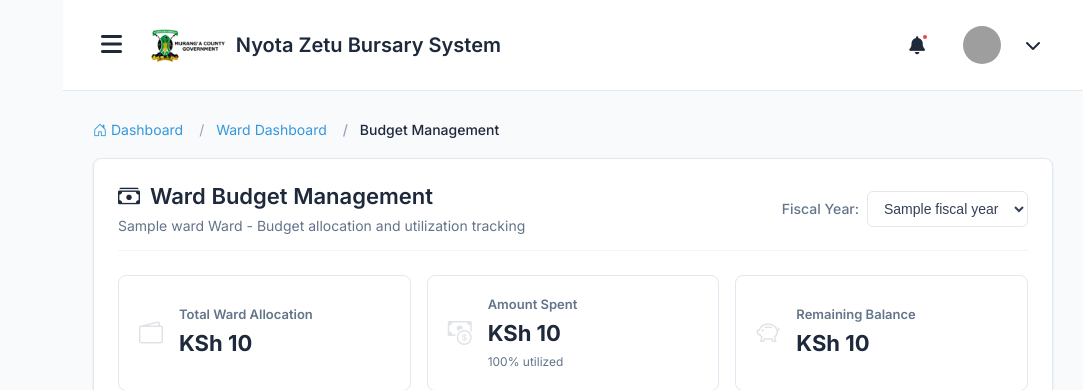
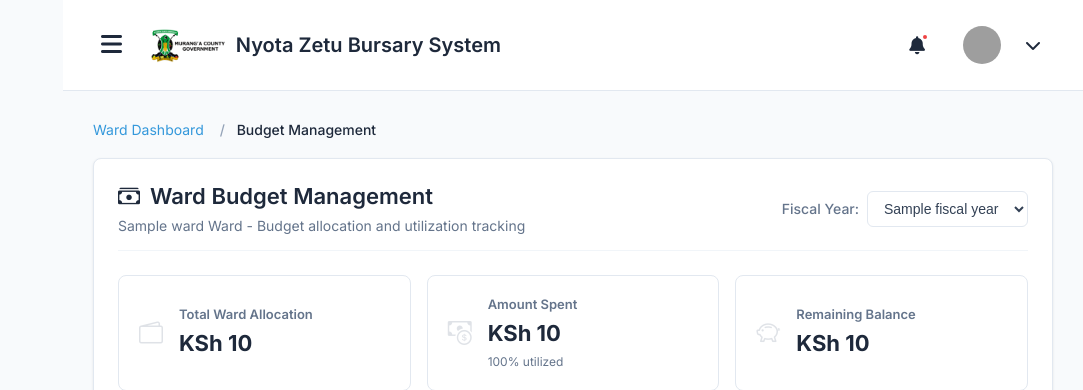
Before and after one commit to steve-ongera/NyotaZetu, a Django app: template templates/ward_admin/budget.html in a window 1280 px wide. Shown: the top 390 px of the page, without its empty margins (197-1280 px from the left). Run offline with Django 5.2, Linux system fonts and the light colour scheme; the template is opened without the code that fills it: most values are stand-ins (such as "Sample title", 1, 10 or a date in 2020); grey boxes are pictures that could not be loaded.

Commit message:
made updates

```diff
--- a/templates/ward_admin/applicant_detail.html
+++ b/templates/ward_admin/applicant_detail.html
@@ -761,11 +761,6 @@
     <nav aria-label="breadcrumb">
         <ol class="breadcrumb">
             <li class="breadcrumb-item">
-                <a href="{% url 'dashboard' %}">
-                    <i class="bi bi-house-door"></i> Dashboard
-                </a>
-            </li>
-            <li class="breadcrumb-item">
                 <a href="{% url 'ward_admin_dashboard' %}">Ward Dashboard</a>
             </li>
             <li class="breadcrumb-item">
--- a/templates/ward_admin/applicants_list.html
+++ b/templates/ward_admin/applicants_list.html
@@ -808,11 +808,6 @@
     <nav aria-label="breadcrumb">
         <ol class="breadcrumb">
             <li class="breadcrumb-item">
-                <a href="{% url 'dashboard' %}">
-                    <i class="bi bi-house-door"></i> Dashboard
-                </a>
-            </li>
-            <li class="breadcrumb-item">
                 <a href="{% url 'ward_admin_dashboard' %}">Ward Dashboard</a>
             </li>
             <li class="breadcrumb-item active">Applicants</li>
--- a/templates/ward_admin/application_detail.html
+++ b/templates/ward_admin/application_detail.html
@@ -595,11 +595,6 @@
     <nav aria-label="breadcrumb">
         <ol class="breadcrumb">
             <li class="breadcrumb-item">
-                <a href="{% url 'dashboard' %}">
-                    <i class="bi bi-house-door"></i> Dashboard
-                </a>
-            </li>
-            <li class="breadcrumb-item">
                 <a href="{% url 'ward_admin_dashboard' %}">Ward Dashboard</a>
             </li>
             <li class="breadcrumb-item">
--- a/templates/ward_admin/applications_list.html
+++ b/templates/ward_admin/applications_list.html
@@ -489,11 +489,7 @@
     <!-- Breadcrumb -->
     <nav aria-label="breadcrumb">
         <ol class="breadcrumb">
-            <li class="breadcrumb-item">
-                <a href="{% url 'dashboard' %}">
-                    <i class="bi bi-house-door"></i> Dashboard
-                </a>
-            </li>
+
             <li class="breadcrumb-item">
                 <a href="{% url 'ward_admin_dashboard' %}">
                     Ward Dashboard
--- a/templates/ward_admin/budget.html
+++ b/templates/ward_admin/budget.html
@@ -654,11 +654,6 @@
     <nav aria-label="breadcrumb">
         <ol class="breadcrumb">
             <li class="breadcrumb-item">
-                <a href="{% url 'dashboard' %}">
-                    <i class="bi bi-house-door"></i> Dashboard
-                </a>
-            </li>
-            <li class="breadcrumb-item">
                 <a href="{% url 'ward_admin_dashboard' %}">Ward Dashboard</a>
             </li>
             <li class="breadcrumb-item active">Budget Management</li>
--- a/templates/ward_admin/disbursements.html
+++ b/templates/ward_admin/disbursements.html
@@ -458,11 +458,6 @@
     <nav aria-label="breadcrumb">
         <ol class="breadcrumb">
             <li class="breadcrumb-item">
-                <a href="{% url 'dashboard' %}">
-                    <i class="bi bi-house-door"></i> Dashboard
-                </a>
-            </li>
-            <li class="breadcrumb-item">
                 <a href="{% url 'ward_admin_dashboard' %}">Ward Dashboard</a>
             </li>
             <li class="breadcrumb-item active">Disbursements</li>
--- a/templates/ward_admin/notifications.html
+++ b/templates/ward_admin/notifications.html
@@ -447,11 +447,6 @@
     <nav aria-label="breadcrumb">
         <ol class="breadcrumb">
             <li class="breadcrumb-item">
-                <a href="{% url 'dashboard' %}">
-                    <i class="bi bi-house-door"></i> Dashboard
-                </a>
-            </li>
-            <li class="breadcrumb-item">
                 <a href="{% url 'ward_admin_dashboard' %}">Ward Dashboard</a>
             </li>
             <li class="breadcrumb-item active">Notifications</li>
--- a/templates/ward_admin/pending_review.html
+++ b/templates/ward_admin/pending_review.html
@@ -549,11 +549,6 @@
     <nav aria-label="breadcrumb">
         <ol class="breadcrumb">
             <li class="breadcrumb-item">
-                <a href="{% url 'dashboard' %}">
-                    <i class="bi bi-house-door"></i> Dashboard
-                </a>
-            </li>
-            <li class="breadcrumb-item">
                 <a href="{% url 'ward_admin_dashboard' %}">Ward Dashboard</a>
             </li>
             <li class="breadcrumb-item active">Pending Review</li>
--- a/templates/ward_admin/profile.html
+++ b/templates/ward_admin/profile.html
@@ -315,11 +315,6 @@
     <nav aria-label="breadcrumb">
         <ol class="breadcrumb">
             <li class="breadcrumb-item">
-                <a href="{% url 'dashboard' %}">
-                    <i class="bi bi-house-door"></i> Dashboard
-                </a>
-            </li>
-            <li class="breadcrumb-item">
                 <a href="{% url 'ward_admin_dashboard' %}">Ward Dashboard</a>
             </li>
             <li class="breadcrumb-item active">Profile</li>
--- a/templates/ward_admin/reports.html
+++ b/templates/ward_admin/reports.html
@@ -440,11 +440,6 @@
     <nav aria-label="breadcrumb">
         <ol class="breadcrumb">
             <li class="breadcrumb-item">
-                <a href="{% url 'dashboard' %}">
-                    <i class="bi bi-house-door"></i> Dashboard
-                </a>
-            </li>
-            <li class="breadcrumb-item">
                 <a href="{% url 'ward_admin_dashboard' %}">Ward Dashboard</a>
             </li>
             <li class="breadcrumb-item active">Reports</li>
--- a/templates/ward_admin/review_application.html
+++ b/templates/ward_admin/review_application.html
@@ -822,11 +822,6 @@
     <nav aria-label="breadcrumb">
         <ol class="breadcrumb">
             <li class="breadcrumb-item">
-                <a href="{% url 'dashboard' %}">
-                    <i class="bi bi-house-door"></i> Dashboard
-                </a>
-            </li>
-            <li class="breadcrumb-item">
                 <a href="{% url 'ward_admin_dashboard' %}">Ward Dashboard</a>
             </li>
             <li class="breadcrumb-item">
--- a/templates/ward_admin/statistics.html
+++ b/templates/ward_admin/statistics.html
@@ -445,11 +445,6 @@
     <nav aria-label="breadcrumb">
         <ol class="breadcrumb">
             <li class="breadcrumb-item">
-                <a href="{% url 'dashboard' %}">
-                    <i class="bi bi-house-door"></i> Dashboard
-                </a>
-            </li>
-            <li class="breadcrumb-item">
                 <a href="{% url 'ward_admin_dashboard' %}">Ward Dashboard</a>
             </li>
             <li class="breadcrumb-item active">Statistics</li>
```
